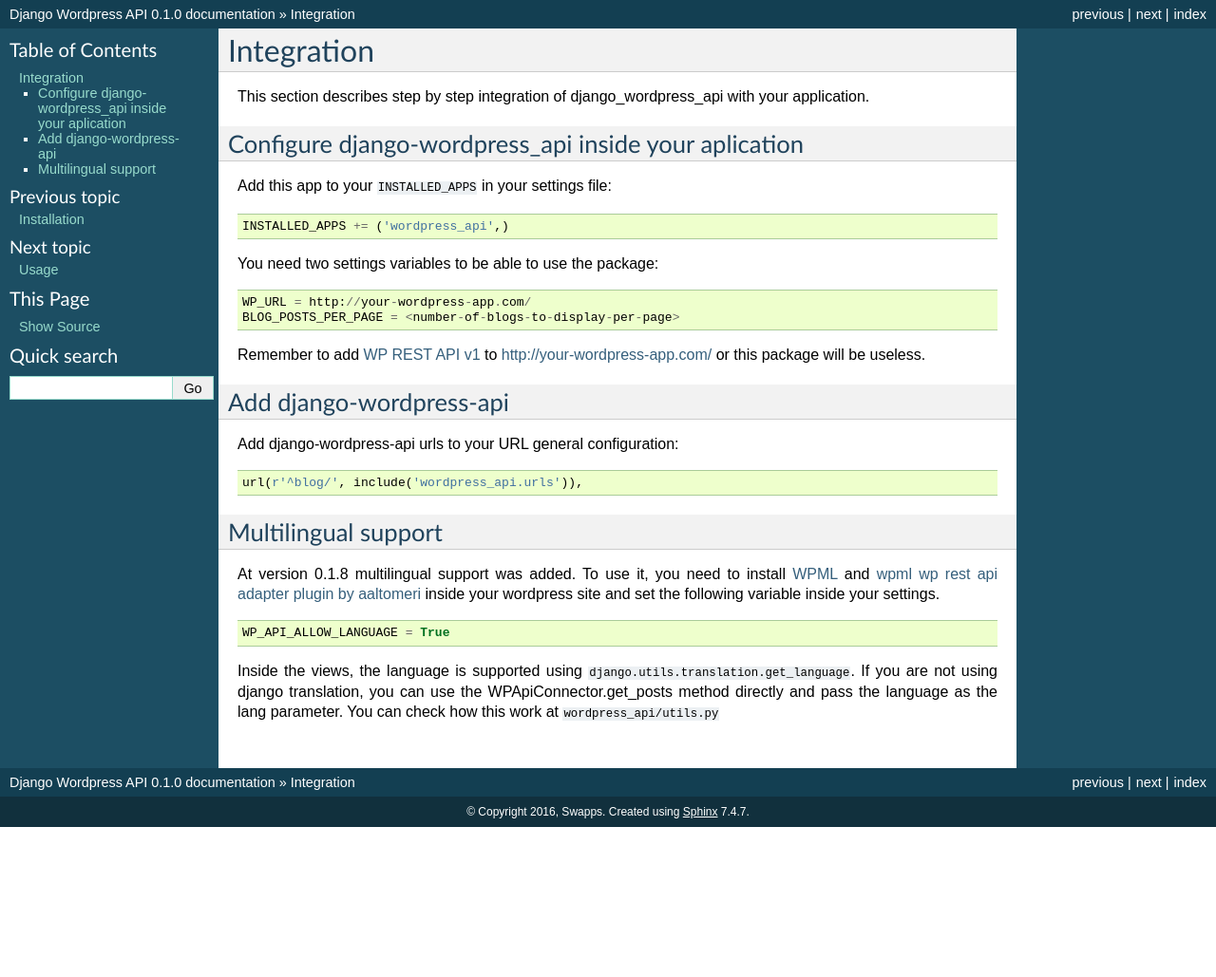
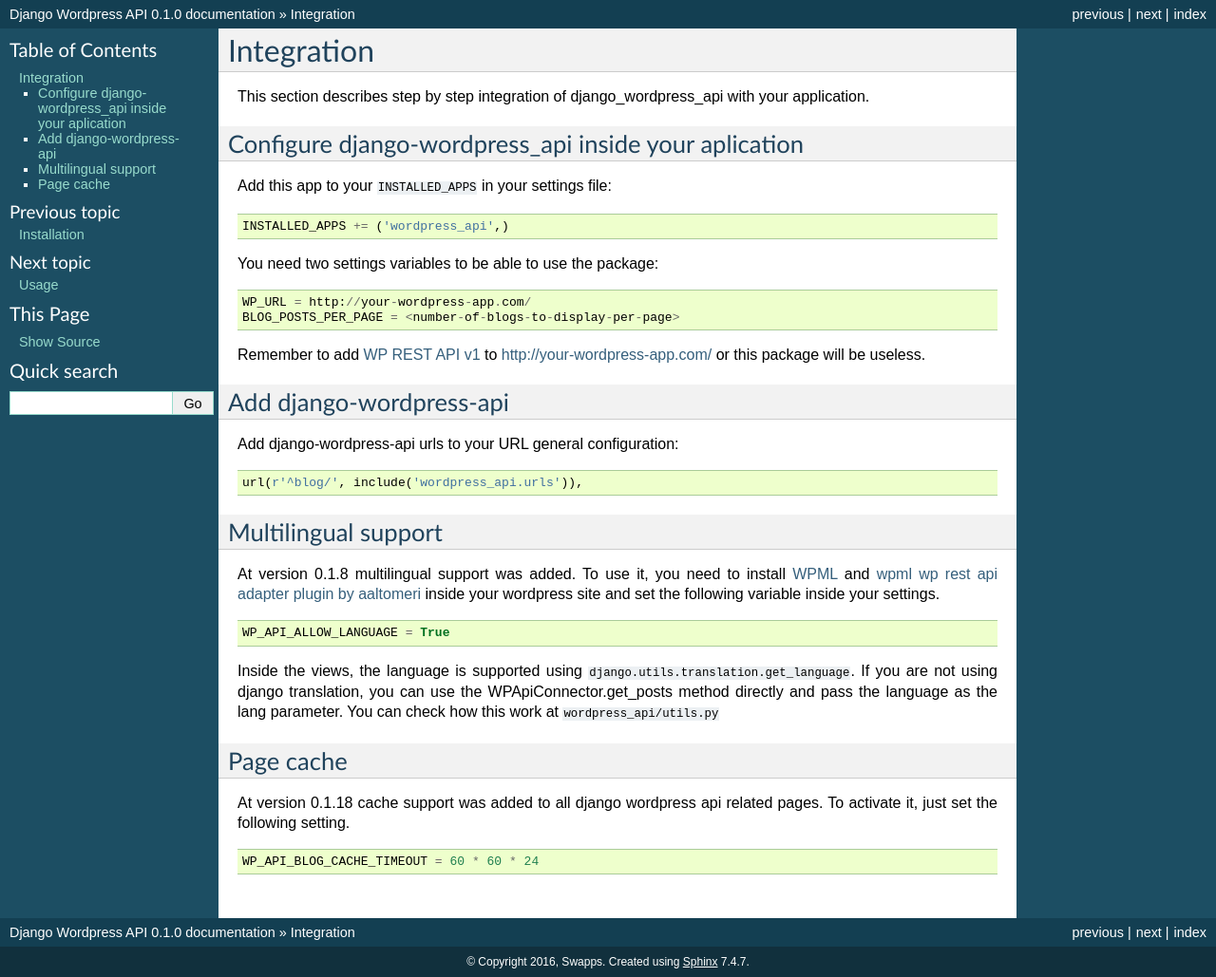
Before and after one commit to swappsco/django-wordpress-api, a Sphinx documentation site: the page built from docs/integration.rst, in a window 1280 px wide. Shown: the whole page at 95% size. Built offline with Sphinx 7.4.7, drawn with Linux system fonts in a browser that asks for light colours; before the commit the page ends 900 px from its top, so only the background shows below that.

Commit message:
#1 updated docs

```diff
--- a/docs/integration.rst
+++ b/docs/integration.rst
@@ -39,3 +39,13 @@ At version 0.1.8 multilingual support was added. To use it, you need to install
     WP_API_ALLOW_LANGUAGE = True
 
 Inside the views, the language is supported using ``django.utils.translation.get_language``. If you are not using django translation, you can use the WPApiConnector.get_posts method directly and pass the language as the lang parameter. You can check how this work at ``wordpress_api/utils.py``
+
+
+Page cache
+------------------------
+
+At version 0.1.18 cache support was added to all django wordpress api related pages. To activate it, just set the following setting.
+
+::
+
+    WP_API_BLOG_CACHE_TIMEOUT = 60 * 60 * 24
```
Also changed, not shown: 1 other file.
